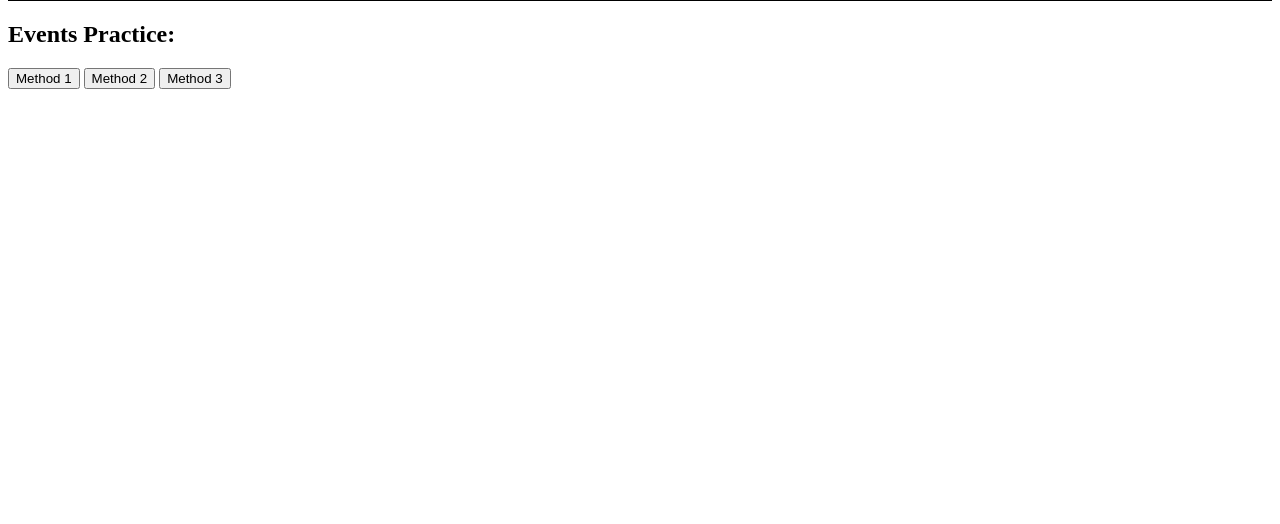
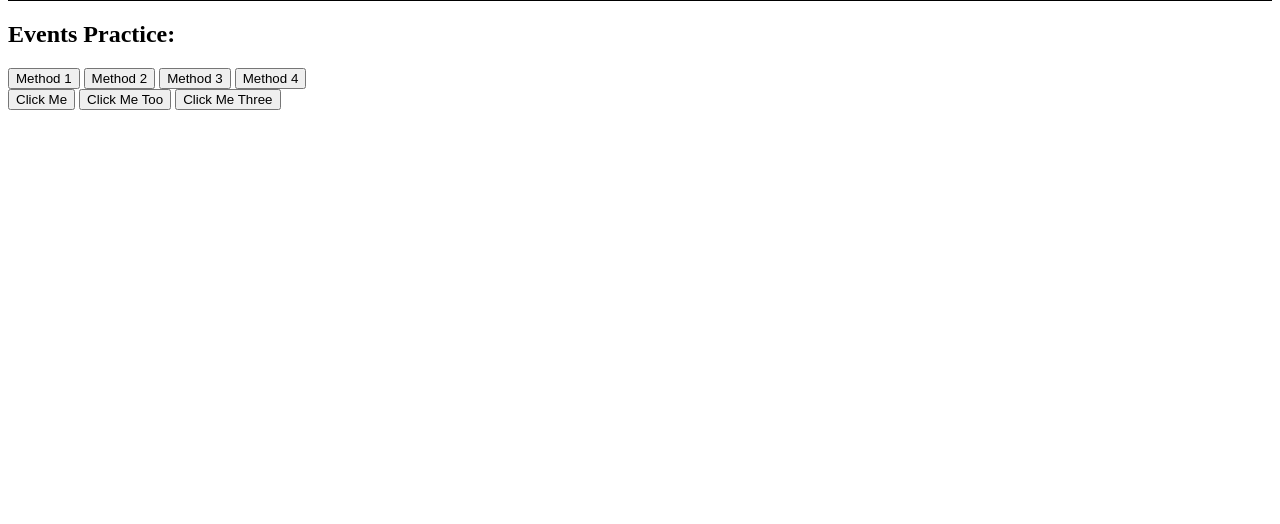
Before and after one commit to shreggz/dom-manipulation-odin, a plain HTML site: page index.html in a window 1280 px wide. Shown: the part 276-800 px from the top of the page. Drawn offline with Linux system fonts and the light colour scheme.

Commit message:
Play with event listeners

```diff
--- a/dom-manipulation-odin.js
+++ b/dom-manipulation-odin.js
@@ -34,4 +34,18 @@ const btn2 = document.querySelector('#btn2');
 btn2.onclick = alertFunction;
 
 const btn3 = document.querySelector('#btn3');
-btn3.addEventListener('click', alertFunction);
+btn3.addEventListener('click', function(e) {
+    e.target.style.background = 'blue';
+})
+
+const btn4 = document.querySelector('#btn4');
+btn4.addEventListener('click', function(turnRed) {
+    turnRed.target.style.background = 'red';
+})
+
+const buttons = document.querySelectorAll('button');
+buttons.forEach((button) => {
+    button.addEventListener('click', () => {
+        alert(button.id);
+    });
+});
--- a/index.html
+++ b/index.html
@@ -14,6 +14,13 @@
         <button onclick="alertFunction()">Method 1</button>
         <button id="btn2">Method 2</button>
         <button id="btn3">Method 3</button>
+        <button id="btn4">Method 4</button>
+
+        <div id="container2">
+            <button id="1">Click Me</button>
+            <button id="2">Click Me Too</button>
+            <button id="3">Click Me Three</button>
+        </div>
 
     </body>
 </html>
```
